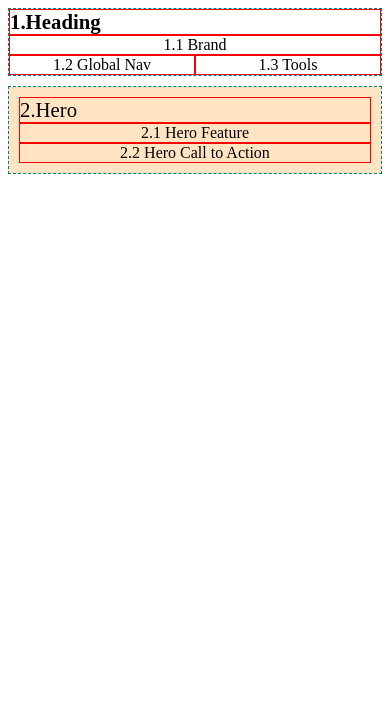
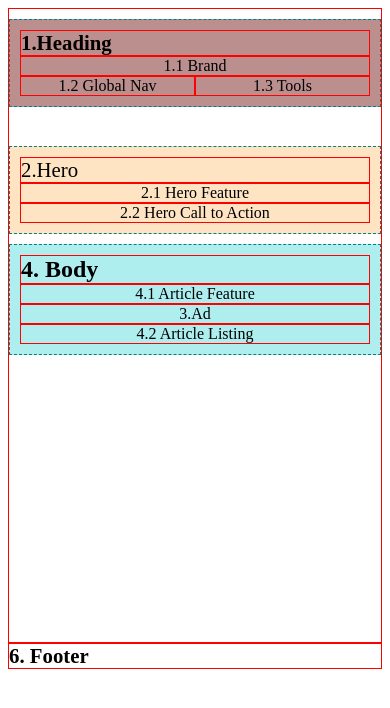
Before and after one commit to rudismad/Homework_2, a plain HTML site: page index.html in a window 390 px wide. Drawn offline with Linux system fonts and the light colour scheme.

Commit message:
mobile grid almost done

```diff
--- a/index.html
+++ b/index.html
@@ -9,7 +9,7 @@
 </head>
 
 <body>
-
+    <div class="m-container">
         <header class="heading">
             <div class="heading-container">
                 <div class="h-divs-0">1.Heading</div>
@@ -24,18 +24,21 @@
                 <div class="hero-0">2.Hero</div>
                 <div class="hero-1">2.1 Hero Feature</div>
                 <div class="hero-2">2.2 Hero Call to Action</div>
-            <!-- <div class="a-body">
-                <div class="b-ad">3.Ad</div>
-                <div class="article-1">4.1 Article Feature</div>
-                <div class="article-2">4.2 Article Listing</div>
             </div>
-            <div class="m-ad">Main ad</div>
+
+            <div class="body-container">
+                <div class="body-0">4. Body</div>
+                <div class="body-ad">3.Ad</div>
+                <div class="body-1">4.1 Article Feature</div>
+                <div class="body-2">4.2 Article Listing</div>
+            </div>
+
+            <!-- <div class="m-ad">Main ad</div>
             <div class="m-sidebar">5.1 Sidebar Feature</div> -->
+        </main>
     </div>
-    </main>
-
     <footer>
-
+        6. Footer
     </footer>
 
 </html>
--- a/style.css
+++ b/style.css
@@ -1,7 +1,4 @@
 .m-container {
-    margin: 10px 0 10px 0;
-    padding: 10px;
-    background-color: bisque;
     display: grid;
     grid-template-columns: 1fr;
     grid-template-rows: repeat(5, 15vh);
@@ -15,40 +12,39 @@
 
 
 .heading-container {
+    margin: 10px 0 10px 0;
+    padding: 10px;
+    background-color: rosybrown;
     display: grid;
     border: 1px dashed teal;
     grid-template-columns: 1fr 1fr;
     grid-template-rows: auto;
     grid-template-areas:
-        "heading heading"
-        "brand brand"
-        "nav tools"
+        "h-divs-0 h-divs-0"
+        "h-divs-1 h-divs-1"
+        "h-divs-2 h-divs-3"
 }
 
 .h-divs-0 {
     font-size: 1.3em;
     font-weight: bold;
-    border: 1px solid red;
-    grid-area: heading;
+    grid-area: h-divs-0;
     /* text-align: center; */
 }
 
 .h-divs-1 {
-    border: 1px solid red;
-    grid-area: brand;
+    grid-area: h-divs-1;
     text-align: center;
 }
 
 .h-divs-2 {
-    border: 1px solid red;
-    grid-area: nav;
+    grid-area: h-divs-2;
     text-align: center;
 
 }
 
 .h-divs-3 {
-    border: 1px solid red;
-    grid-area: tools;
+    grid-area: h-divs-3;
     text-align: center;
 
 }
@@ -56,23 +52,19 @@
 .hero-0 {
     font-size: 1.3em;
     grid-area: hero-0;
-    border: 1px solid red;
     /* text-align: center; */
 }
 
 .hero-1 {
-    border: 1px solid red;
     grid-area: hero-1;
     text-align: center;
 }
 
 .hero-2 {
-    border: 1px solid red;
     grid-area: hero-2;
     text-align: center;
 
 }
-
 
 .hero-container {
     margin: 10px 0 10px 0;
@@ -88,6 +80,55 @@
         "hero-2"
 }
 
+.body-0 {
+    font-size: 1.5em;
+    font-weight: bold;
+    grid-area: body-0;
+    /* text-align: center; */
+}
+
+.body-1 {
+    grid-area: body-1;
+    text-align: center;
+}
+
+.body-ad {
+    grid-area: body-ad;
+    text-align: center;
+}
+
+.body-2 {
+    grid-area: body-2;
+    text-align: center;
+
+}
+
+.body-container {
+    margin: 10px 0 10px 0;
+    padding: 10px;
+    background-color: paleturquoise;
+    display: grid;
+    border: 1px dashed teal;
+    grid-template-columns: 1fr;
+    grid-template-rows: auto;
+    grid-template-areas:
+        "body-0"
+        "body-1"
+        "body-ad"
+        "body-2"
+}
+
+div {
+    border: 1px solid red;
+}
+
+footer {
+    font-size: 1.3em;
+    font-weight: bold;
+    border: 1px solid red;
+
+}
+
 @media (min-width: 576px) {
     .m-container {
         grid-template-columns: 1fr 2fr;
@@ -99,7 +140,3 @@
             "footer footer";
     }
 }
-
-div {
-    border: 1px solid red;
-}
```
Lines whose indentation alone changed are shown as unchanged.
